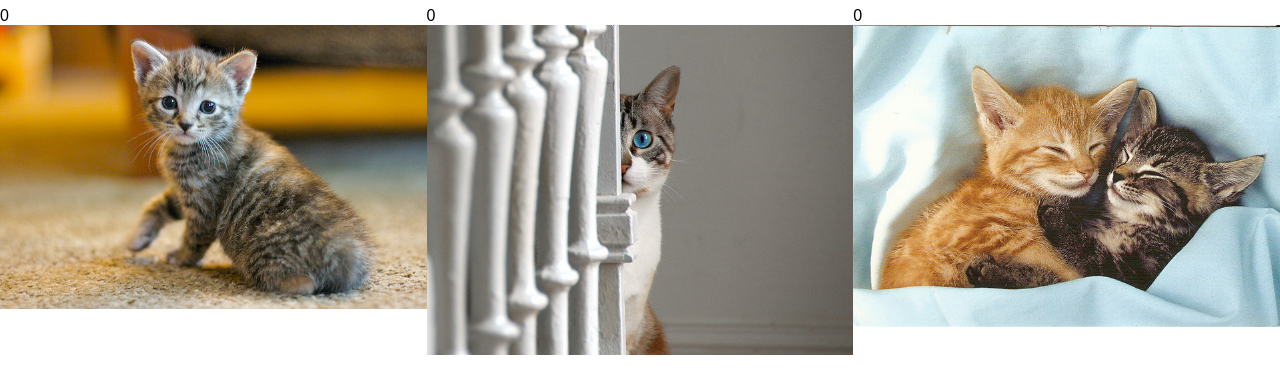
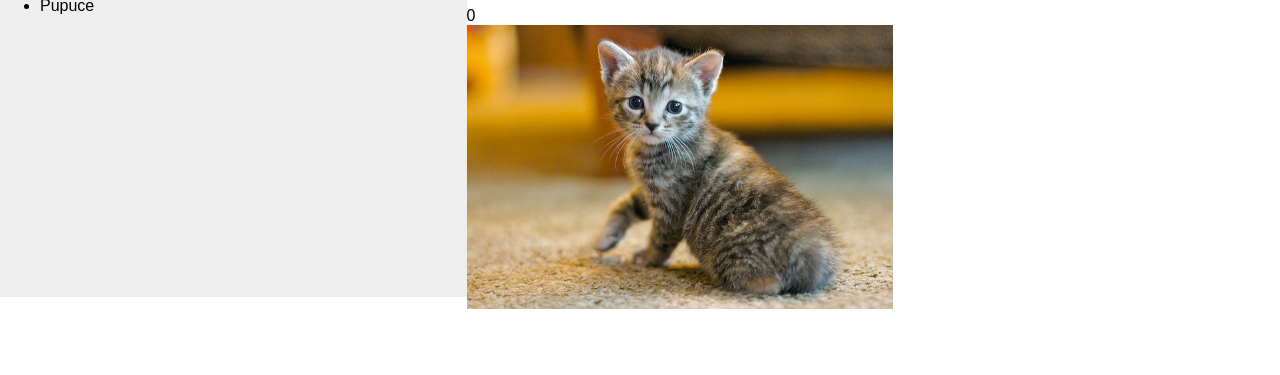
Before and after one commit to thb/udacity-catclicker, a plain HTML site: page index.html in a window 1280 px wide. Shown: the part 153-528 px from the top of the page. Drawn offline with nearby package versions, Linux system fonts and the light colour scheme.

Commit message:
octopus first version

```diff
--- a/css/style.css
+++ b/css/style.css
@@ -1,19 +1,25 @@
 html,
-body {
+body,
+div {
   margin: 0;
   padding: 0;
   font-family: Arial;
 }
 
-.cat-list {
+.main {
   display: flex;
   flex-wrap: wrap;
 }
 
-.cat {
+.cat__list {
+  width: 33.33%;
+  background: #eee;
+}
+
+.cat__details {
   width: 33.33%;
 }
 
-.cat img {
+.cat__details img {
   width: 100%;
 }
--- a/index.html
+++ b/index.html
@@ -17,12 +17,19 @@
   </head>
   <body>
     <h1>Cat Clicker</h1>
-    <div class="main"><div class="cat-list"></div></div>
+    <div class="main">
+      <ul class="cat__list"></ul>
+      <div class="cat__details"></div>
+    </div>
 
-    <script id="cat-template" type="text/x-handlebars-template">
+    <script id="cat-list-item-template" type="text/x-handlebars-template">
+      <li class="cat__item">{{name}}</li>
+    </script>
+
+    <script id="cat-details-template" type="text/x-handlebars-template">
       <div class="cat">
         <h1>{{name}}</h1>
-        <span class="clicks">0</span>
+        <span class="clicks">{{clickCount}}</span>
         <img src="{{img}}"/>
       </div>
     </script>
--- a/js/main.js
+++ b/js/main.js
@@ -1,54 +1,132 @@
-var allCats = [
-  {
-    name: "Minette",
-    img: "./img/cat1.jpg"
-  },
-  {
-    name: "Pépette",
-    img: "./img/cat2.jpg"
-  },
+(function() {
+  function htmlToElement(html) {
+    const template = document.createElement("template");
+    html = html.trim(); // Never return a text node of whitespace as the result
+    template.innerHTML = html;
+    return template.content.firstChild;
+  }
 
-  {
-    name: "Nounouille",
-    img: "./img/cat3.jpg"
-  },
+  function siblingPosition(child) {
+    let index = 0;
+    while ((child = child.previousSibling) != null) index++;
+    return index;
+  }
 
-  {
-    name: "Nounouille",
-    img: "./img/cat3.jpg"
-  },
+  const model = {
+    init() {
+      this.catList = [
+        {
+          name: "Minette",
+          img: "./img/cat1.jpg",
+          clickCount: 0
+        },
+        {
+          name: "Pépette",
+          img: "./img/cat2.jpg",
+          clickCount: 0
+        },
+        {
+          name: "Nounouille",
+          img: "./img/cat3.jpg",
+          clickCount: 0
+        },
+        {
+          name: "Pupuce",
+          img: "./img/cat4.jpg",
+          clickCount: 0
+        }
+      ];
+      this.currentCat = 0;
+    },
 
-  {
-    name: "Nounouille",
-    img: "./img/cat3.jpg"
-  }
-];
+    getAllCats() {
+      return this.catList;
+    },
 
-function htmlToElement(html) {
-  var template = document.createElement("template");
-  html = html.trim(); // Never return a text node of whitespace as the result
-  template.innerHTML = html;
-  return template.content.firstChild;
-}
+    setCurrentCat(id) {
+      this.currentCat = id;
+    },
 
-const template = Handlebars.compile(
-  document.getElementById("cat-template").innerHTML
-);
+    getCurrentCat() {
+      return this.catList[this.currentCat];
+    },
 
-const catListEl = document.querySelector(".cat-list");
+    clickCurrentCat() {
+      this.catList[this.currentCat].clickCount++;
+    }
+  };
 
-allCats.forEach(function(cat) {
-  const catEl = htmlToElement(template(cat));
-  catListEl.appendChild(catEl);
-});
+  const octopus = {
+    getCats() {
+      return model.getAllCats();
+    },
 
-catListEl.addEventListener("click", respondToCatClick, false);
+    getCurrentCat() {
+      return model.getCurrentCat();
+    },
 
-function respondToCatClick(event) {
-  if (event.target.nodeName == "IMG") {
-    const catPictureEl = event.target;
-    const clickCounterEl = catPictureEl.parentNode.querySelector(".clicks");
-    const counts = parseInt(clickCounterEl.innerText);
-    clickCounterEl.innerText = counts + 1;
-  }
-}
+    selectCat(id) {
+      model.setCurrentCat(id);
+      view.renderCurrentCat();
+    },
+
+    clickCat() {
+      model.clickCurrentCat();
+      view.renderCurrentCat();
+    },
+
+    init() {
+      model.init();
+      view.init();
+    }
+  };
+
+  const view = {
+    init() {
+      this.catListItemTemplate = Handlebars.compile(
+        document.getElementById("cat-list-item-template").innerHTML
+      );
+      this.catDetailsTemplate = Handlebars.compile(
+        document.getElementById("cat-details-template").innerHTML
+      );
+      this.catListEl = document.querySelector(".cat__list");
+      this.catDetailsEl = document.querySelector(".cat__details");
+      this.renderList();
+      this.renderCurrentCat();
+      this.catListEl.addEventListener("click", this.respondToSelectCat);
+      this.catDetailsEl.addEventListener("click", this.respondToClickCat);
+    },
+
+    renderList() {
+      octopus.getCats().forEach(cat => {
+        const catEl = htmlToElement(this.catListItemTemplate(cat));
+        this.catListEl.appendChild(catEl);
+      });
+    },
+
+    respondToSelectCat(event) {
+      if (event.target.nodeName == "LI") {
+        const catItemEl = event.target;
+        octopus.selectCat(siblingPosition(catItemEl));
+      }
+    },
+
+    renderCurrentCat() {
+      const cat = octopus.getCurrentCat();
+      const catDetailsEl = htmlToElement(this.catDetailsTemplate(cat));
+      if (this.catDetailsEl.firstChild) {
+        this.catDetailsEl.firstChild.remove();
+      }
+      this.catDetailsEl.appendChild(catDetailsEl);
+    },
+
+    respondToClickCat() {
+      if (event.target.nodeName == "IMG") {
+        console.log("click");
+        octopus.clickCat();
+      }
+    }
+  };
+
+  octopus.init();
+})();
```
Also changed, not shown: img/cat4.jpg (added).
